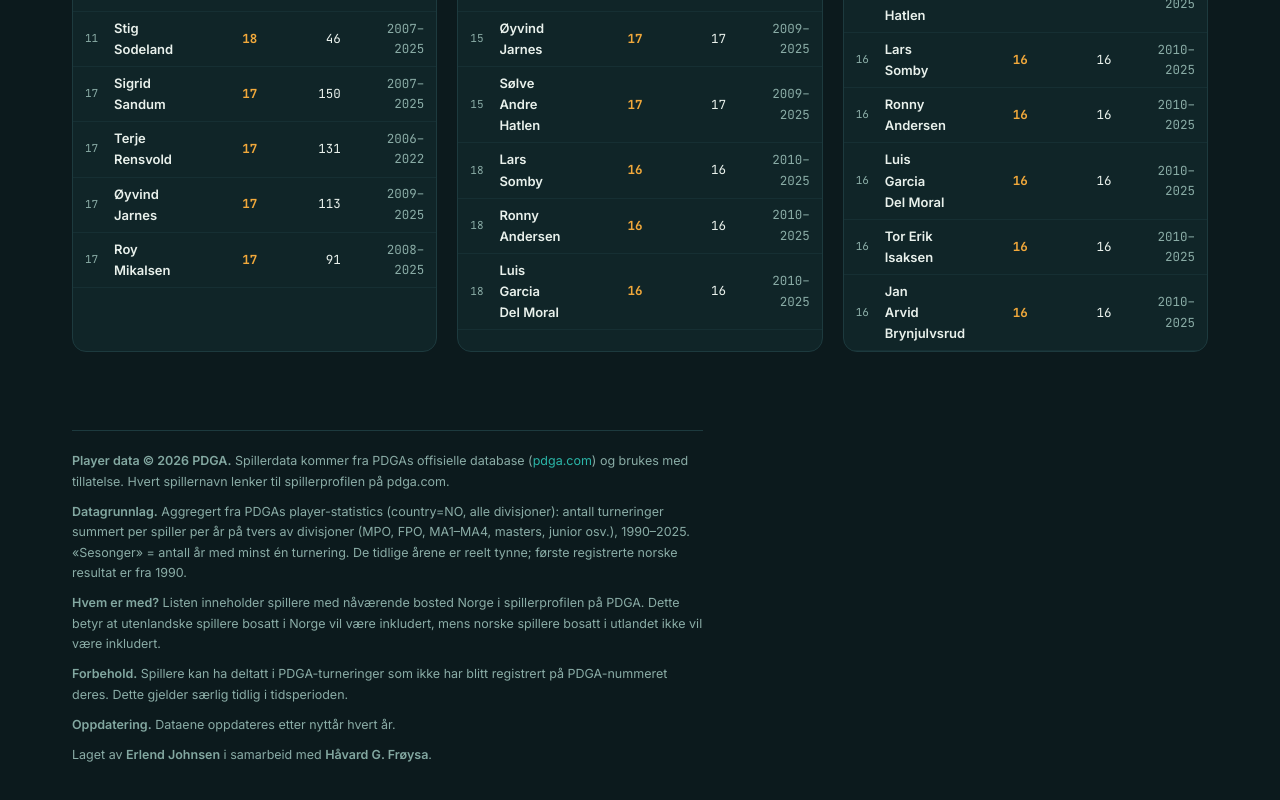
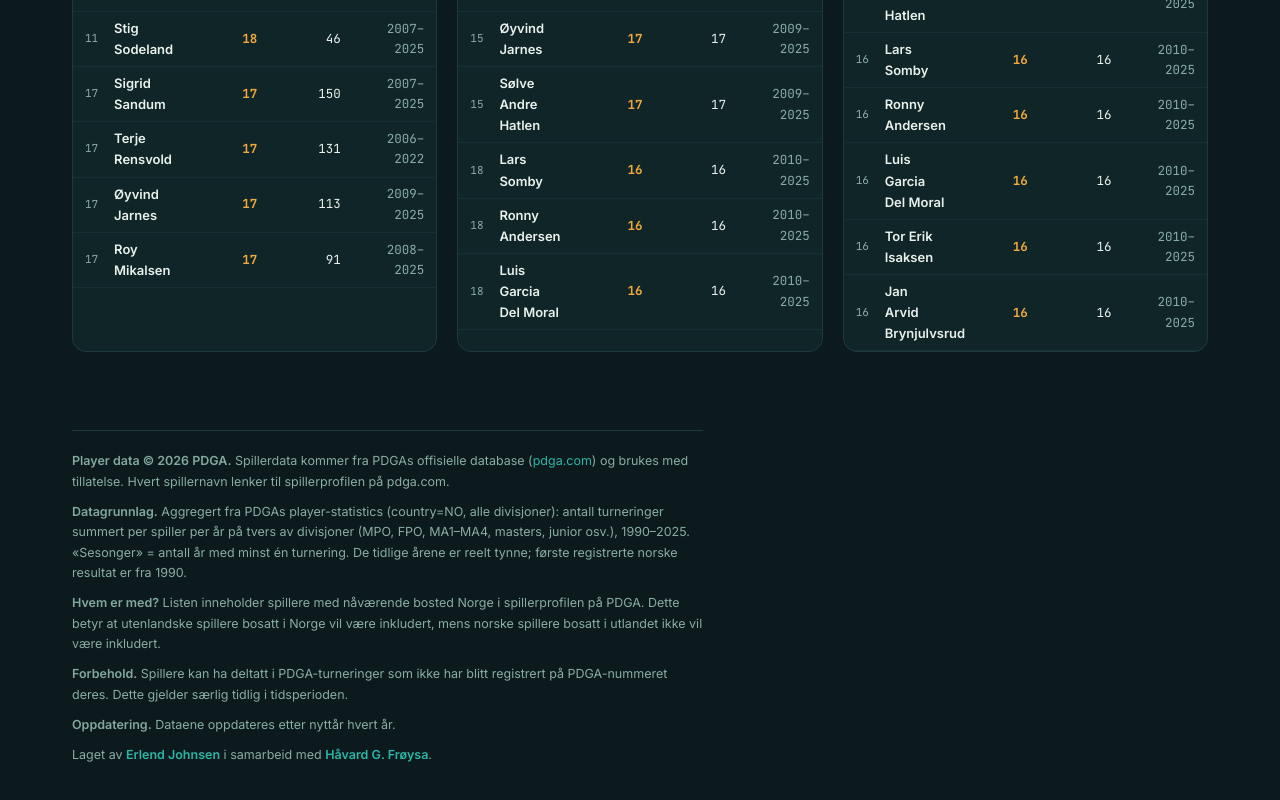
Before and after one commit to johnsulf/dgno, a Next.js app: page /veteraner in a window 1280 px wide. Shown: the part 1248-2048 px from the top of the page. Built offline with nearby package versions, Linux system fonts and the light colour scheme.

Commit message:
feat: add player profile links in footer and longevity table components

```diff
--- a/components/Footer.tsx
+++ b/components/Footer.tsx
@@ -33,7 +33,7 @@ export default function Footer() {
         <b>Oppdatering.</b> Dataene oppdateres etter nyttår hvert år.
       </div>
       <div className="prov" style={{ borderTop: "none", paddingTop: 10 }}>
-        Laget av <b>Erlend Johnsen</b> i samarbeid med <b>Håvard G. Frøysa</b>.
+        Laget av <b><a href="https://www.pdga.com/player/94422" target="_blank" rel="noopener noreferrer">Erlend Johnsen</a></b> i samarbeid med <b><a href="https://www.pdga.com/player/31549" target="_blank" rel="noopener noreferrer">Håvard G. Frøysa</a></b>.
       </div>
     </footer>
   );
--- a/components/LongevityTable.tsx
+++ b/components/LongevityTable.tsx
@@ -47,7 +47,7 @@ export default function LongevityTable({
             {topSeasons.map((p, i) => (
               <tr key={p.pdga}>
                 <td className="rk">{seasonRanks[i]}</td>
-                <td className="nm">{p.name}</td>
+                <td className="nm"><a href={`https://www.pdga.com/player/${p.pdga}`} target="_blank" rel="noopener noreferrer">{p.name}</a></td>
                 <td className="num hl">{p.seasons}</td>
                 <td className="num">{nf(p.total)}</td>
                 <td className="num dim">{p.first}–{p.last}</td>
@@ -72,7 +72,7 @@ export default function LongevityTable({
             {topStreaks.map((p, i) => (
               <tr key={p.pdga}>
                 <td className="rk">{streakRanks[i]}</td>
-                <td className="nm">{p.name}</td>
+                <td className="nm"><a href={`https://www.pdga.com/player/${p.pdga}`} target="_blank" rel="noopener noreferrer">{p.name}</a></td>
                 <td className="num hl">{p.streak}</td>
                 <td className="num">{p.seasons}</td>
                 <td className="num dim">{p.streakFrom}–{p.streakTo}</td>
@@ -97,7 +97,7 @@ export default function LongevityTable({
             {topActiveStreaks.map((p, i) => (
               <tr key={p.pdga}>
                 <td className="rk">{activeRanks[i]}</td>
-                <td className="nm">{p.name}</td>
+                <td className="nm"><a href={`https://www.pdga.com/player/${p.pdga}`} target="_blank" rel="noopener noreferrer">{p.name}</a></td>
                 <td className="num hl">{p.activeStreak}</td>
                 <td className="num">{p.seasons}</td>
                 <td className="num dim">{p.last! - p.activeStreak + 1}–{p.last}</td>
```
